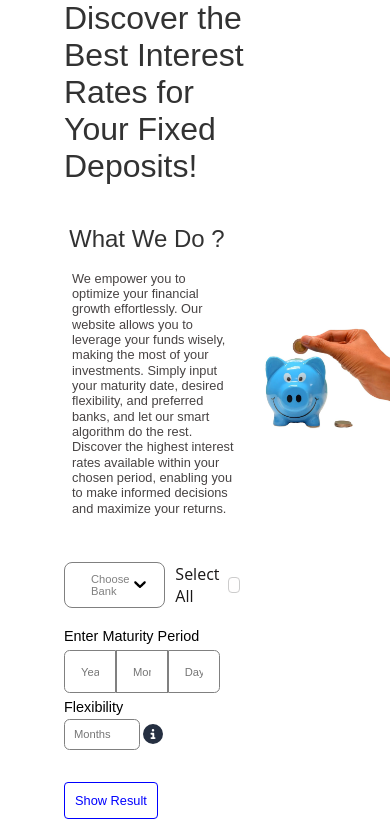
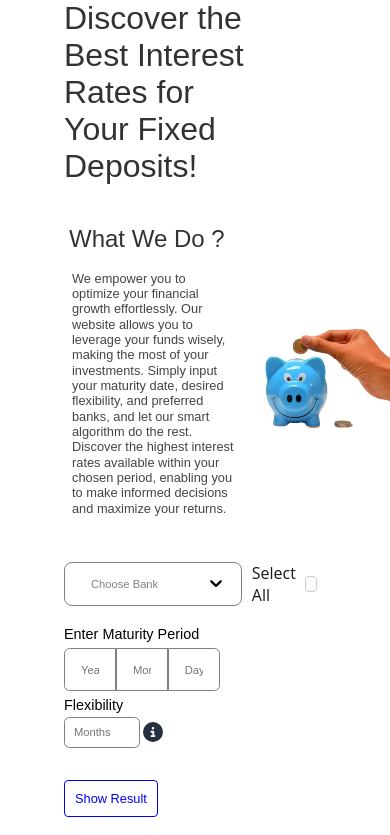
Before and after one commit to TheDarkknight26/bankweb, a React (Create React App) app in the folder client/: page / in a window 390 px wide. Shown: the top 835 px of the page. Built offline with nearby package versions, Linux system fonts and the light colour scheme.

Commit message:
Update homepage.module.css

```diff
--- a/client/src/components/HomePage/homepage.module.css
+++ b/client/src/components/HomePage/homepage.module.css
@@ -370,5 +370,16 @@
     .submitBtn>button{
       font-size: 0.8em;
     }
+     .dropdown{
+      width:80%
+    }
 
   }
+
+
+  @media (max-width: 350px){
+    .dropdown{
+      width:100%
+
+    }
+  }
```
